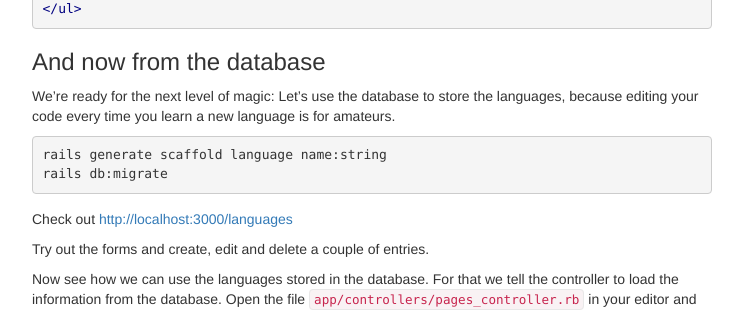
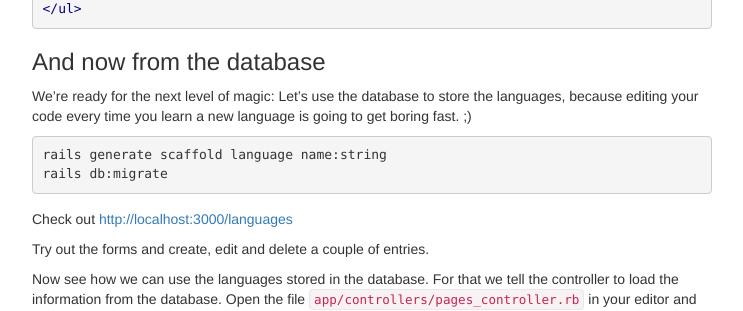
Before and after one commit to brug-be/railsgirls_guide, a Jekyll site: the page built from part_2_dynamic.md, in a window 1280 px wide and 900 px high, scrolled down 3018 px. Shown: the part 172-483 px from the top of the window, without its empty margins (268-1011 px from the left). Built offline with Jekyll 4.4.1, drawn with Linux system fonts in a browser that asks for light colours; nearby versions of some CDN libraries.

Commit message:
Improve language inclusiveness in Part 2 (#45)

```diff
--- a/part_2_dynamic.md
+++ b/part_2_dynamic.md
@@ -168,7 +168,7 @@
 
 ### And now from the database
 
-We're ready for the next level of magic: Let's use the database to store the languages, because editing your code every time you learn a new language is for amateurs.
+We're ready for the next level of magic: Let's use the database to store the languages, because editing your code every time you learn a new language is going to get boring fast. ;)
 
 {% highlight bash %}
 rails generate scaffold language name:string
```
